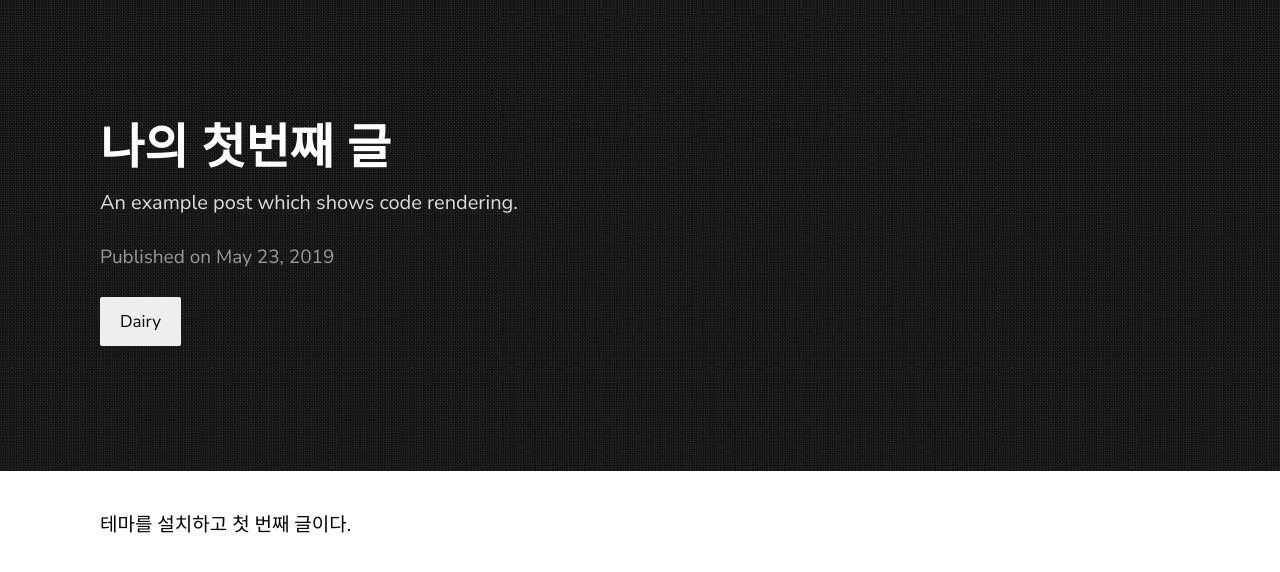
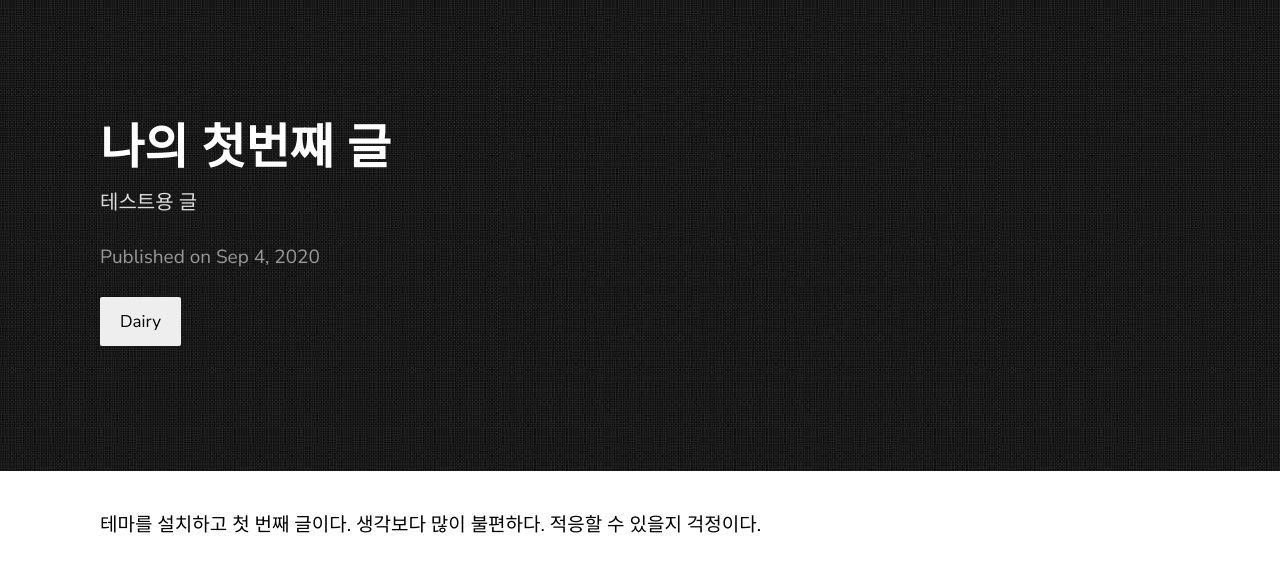
Before and after one commit to zdevowl/zdevowl.github.io, a Jekyll site: the page built from _posts/2020-09-04-my-first-post.markdown, in a window 1280 px wide. Shown: the top 572 px of the page. Built offline with Jekyll 4.4.1, drawn with Linux system fonts in a browser that asks for light colours.

Commit message:
Update 2020-09-04-my-first-post.markdown

```diff
--- a/_posts/2020-09-04-my-first-post.markdown
+++ b/_posts/2020-09-04-my-first-post.markdown
@@ -1,8 +1,9 @@
 ---
 layout: post
 title:  "나의 첫번째 글"
-description: An example post which shows code rendering.
-date:   2019-05-23 21:03:36 +0530
+description: 테스트용 글
+date:   2020-09-04 22:08:00 +0900
 categories: Dairy
 ---
 테마를 설치하고 첫 번째 글이다.
+생각보다 많이 불편하다. 적응할 수 있을지 걱정이다.
```
